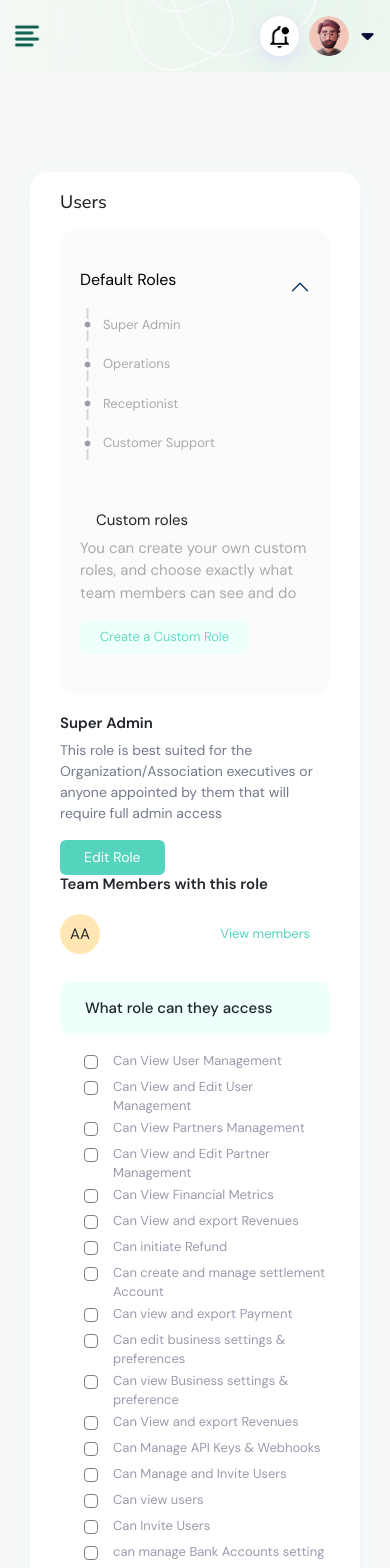
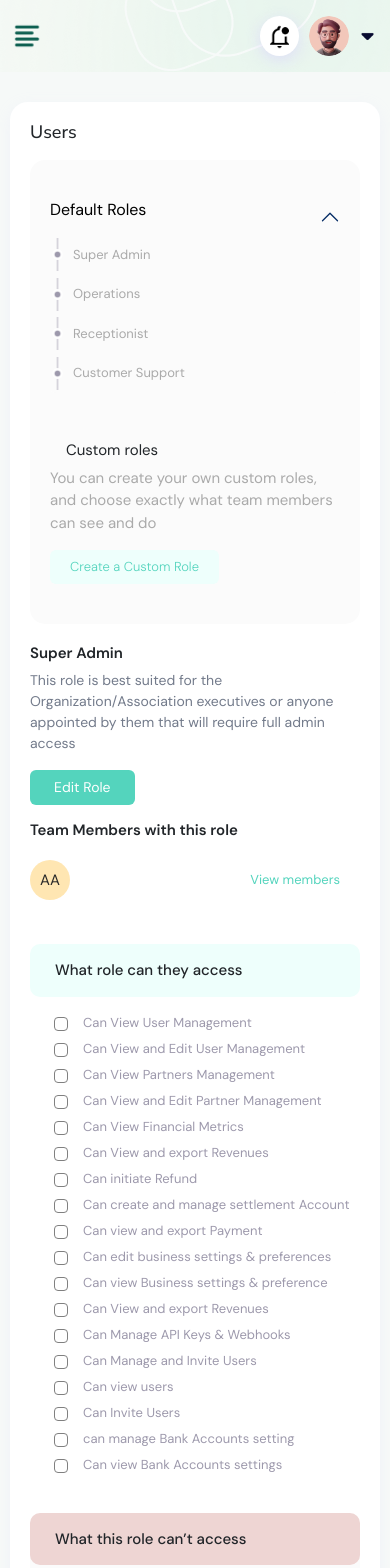
Before and after one commit to Cloud-Equipment/Cloud-interface, a React (Create React App) app: page /manage-role in a window 390 px wide. Shown: the top 1568 px of the page. Built offline with nearby package versions, Linux system fonts and the light colour scheme.

Commit message:
Responsiveness

```diff
--- a/src/components/Sidebar.js
+++ b/src/components/Sidebar.js
@@ -23,15 +23,15 @@ function Sidebar() {
                                     <div className=""><p>Dashboard</p></div>
 
                                 </li>
+                                <Link to="/reports">
                                 <li className='eachs'>
                                     <div className="">
                                         <img src={SidebarIcon.icon2} alt="" />
                                     </div>
-                                    <Link to="/reports">
                                     <div className=""><p>Report</p></div>
-                                    </Link>
 
                                 </li>
+                                </Link>
                                 <li class="" >
                                     <div class="accordion" id="accordionExample">
                                         <div class="accordion-item">
--- a/src/css/style.css
+++ b/src/css/style.css
@@ -844,6 +844,9 @@
   height: 100vh;
   padding: 50px 20px;
   color: #fff;
+}
+.Sidebar a {
+  text-decoration: none;
 }
 .Sidebar .facility {
   display: flex;
@@ -1788,6 +1791,7 @@
   display: flex;
   align-items: center;
   position: absolute;
+  flex-wrap: wrap;
   right: 4%;
 }
 .ManageUsers .EnableModal {
@@ -1857,6 +1861,7 @@
   display: flex;
   align-items: center;
   justify-content: space-between;
+  flex-wrap: wrap;
 }
 .ManageUsers .WhiteCard .Check .search {
   width: 45%;
@@ -2493,6 +2498,9 @@
   }
   .paddingres {
     padding: 30px 10px !important;
+  }
+  .WhiteCard {
+    padding: 20px !important;
   }
   .ActiveBanner {
     padding: 35px 25px !important;
--- a/src/css/style.scss
+++ b/src/css/style.scss
@@ -1099,7 +1099,9 @@ $LightGrey: rgba(170, 170, 170, 1);
     height: 100vh;
     padding: 50px 20px;
     color: $white;
-
+    a{
+        text-decoration: none;
+    }
     .facility {
         display: flex;
         align-items: center;
@@ -2318,6 +2320,7 @@ $LightGrey: rgba(170, 170, 170, 1);
             display: flex;
             align-items: center;
             position: absolute;
+            flex-wrap: wrap;
             right: 4%;
         }
     }
@@ -2408,6 +2411,7 @@ $LightGrey: rgba(170, 170, 170, 1);
             display: flex;
             align-items: center;
             justify-content: space-between;
+            flex-wrap: wrap;
 
             .search {
                 width: 45%;
@@ -3201,7 +3205,9 @@ $LightGrey: rgba(170, 170, 170, 1);
     .paddingres {
         padding: 30px 10px !important;
     }
-
+    .WhiteCard {
+        padding: 20px !important;
+    }
     .ActiveBanner {
         padding: 35px 25px !important;
 
--- a/src/pages/ManageUsers/ManageRoles.js
+++ b/src/pages/ManageUsers/ManageRoles.js
@@ -328,8 +328,8 @@ function ManageRoles() {
                         <Navbar
                             header="Manage User"
                         />
-                        <div className="margin100"></div>
-                        <div className="p-30">
+                        <div className="Navmargin"></div>
+                        <div className="paddingres">
                             <div className="WhiteCard">
                                 <div className="header mb-3">
                                     <h2>Users</h2>
@@ -381,14 +381,14 @@ function ManageRoles() {
                                             <div className="SecondContainer">
                                                 <div className="first">
                                                     <div className="row">
-                                                        <div className="col-md-7">
+                                                        <div className="col-md-7 mb-3">
                                                             <div className="">
                                                                 <h3>Super Admin</h3>
                                                                 <p>This role is best suited for the Organization/Association executives or anyone appointed by them that will require full admin access</p>
                                                                 <button class='btn dark-button mt-3 m-0 ps-4 pe-4' type="button" data-bs-toggle="modal" data-bs-target="#editrole">Edit Role</button>
                                                             </div>
                                                         </div>
-                                                        <div className="col-md-5">
+                                                        <div className="col-md-5 mb-3">
                                                             <div className="">
                                                                 <h3>Team Members with this role</h3>
                                                                 <div className="flexDivSpace mt-4">
@@ -403,7 +403,7 @@ function ManageRoles() {
                                                 </div>
                                                 <div className="second mt-3">
                                                     <div className="row">
-                                                        <div className="col-md-6">
+                                                        <div className="col-md-6 mb-3">
                                                             <div className="can mt-3">
                                                                 <div className="header">
                                                                     <p>What role can they access</p>
@@ -520,7 +520,7 @@ function ManageRoles() {
                                                                 </div>
                                                             </div>
                                                         </div>
-                                                        <div className="col-md-6">
+                                                        <div className="col-md-6 mb-3">
                                                             <div className="cant mt-3">
                                                                 <div className="header">
                                                                     <p>What this role can’t access</p>
--- a/src/pages/ManageUsers/ManageUser.js
+++ b/src/pages/ManageUsers/ManageUser.js
@@ -95,7 +95,7 @@ function ManageUser() {
                                     </button>
                                 </div>
                             </div>
-                            <div className="p-30">
+                            <div className="paddingres">
                                 <div className="WhiteCard">
                                     <div className="header mb-3">
                                         <h2>Users</h2>
@@ -118,7 +118,7 @@ function ManageUser() {
                                                 </div>
                                             </div>
                                         </div>
-                                        <div className="filter flexDi mb-3">
+                                        <div className="filter flexDiv mb-3">
                                             <img src={Icon1} alt="" />
                                             <p>Filter by</p>
                                         </div>
```
Also changed, not shown: 1 other file (tests, documents, lock files or other folders).
